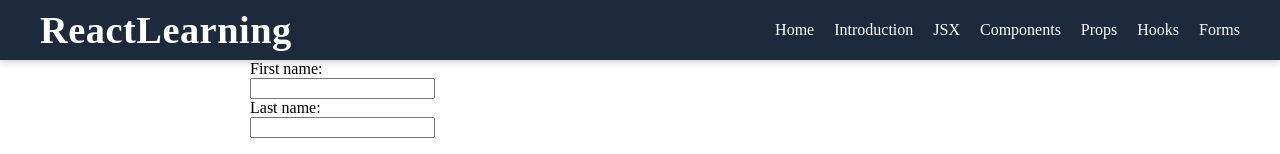
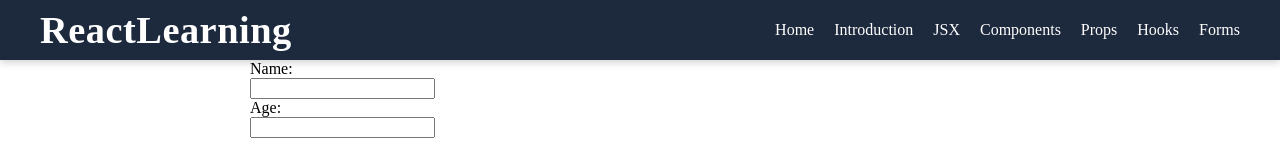
Before and after one commit to Sujeeththan/react-learning-2, a React (Vite) app: page /forms in a window 1280 px wide. Shown: the top 154 px of the page. Built offline with nearby package versions, Linux system fonts and the light colour scheme.

Commit message:
onChange added  and defaultValue added

```diff
--- a/src/componensts/forms/StudentForm.jsx
+++ b/src/componensts/forms/StudentForm.jsx
@@ -1,27 +1,42 @@
 import React, { useState } from "react";
-import "../../styles/Forms.css"
+import "../../styles/Forms.css";
 
 function StudentForm() {
-    const [fname, setFname] = useState("");
-    const [lname, setLname] = useState("");
-
-    const handleSubmit = (e) => {
-       e.preventDefault()
-       console.log(`First Name: ${fname}`);
-       console.log(`Last Name: ${lname}`);
+    const defaultValues = {
+    name: "",
+    age: "",
+    isActive: true,
 
     }
+  const [formData, setFormData] = useState(defaultValues);
+
+  const handleChange = (e) => {
+    const { name, value, type, checked } = e.target;
+    setFormData((prev) => ({
+      ...prev,
+      [name]: type === "checkbox" ? checked : value,
+    }));
+  };
+
+  const handleSubmit = (e) => {
+    e.preventDefault();
+    console.log(formData);
+    alert("User create success ")
+
+    setFormData(defaultValues)
+  };
+
   return (
     <>
       <form onSubmit={handleSubmit}>
-        <label for="fname">First name:</label>
+        <label for="name">Name:</label>
         <br />
-        <input type="text" id="fname" name="fname" onChange={(e) => setFname(e.target.value)} />
+        <input type="text" id="name" name="name" value={formData.name} onChange={handleChange} />
         <br />
-        <label for="lname">Last name:</label>
+        <label for="age">Age:</label>
         <br />
-        <input type="text" id="lname" name="lname" onChange={(e) => setLname(e.target.value)} />
-          <br /> <br />
+        <input type="number" id="age" name="age" value={formData.age} onChange={handleChange} />
+        <br /> <br />
         <input type="submit" />
       </form>
     </>
```
